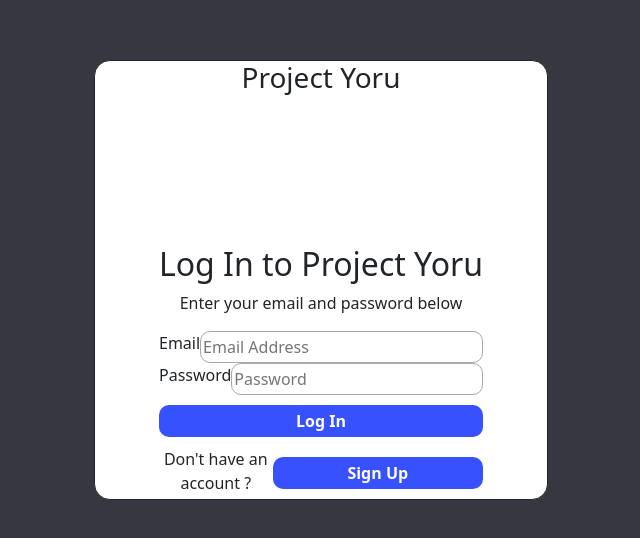
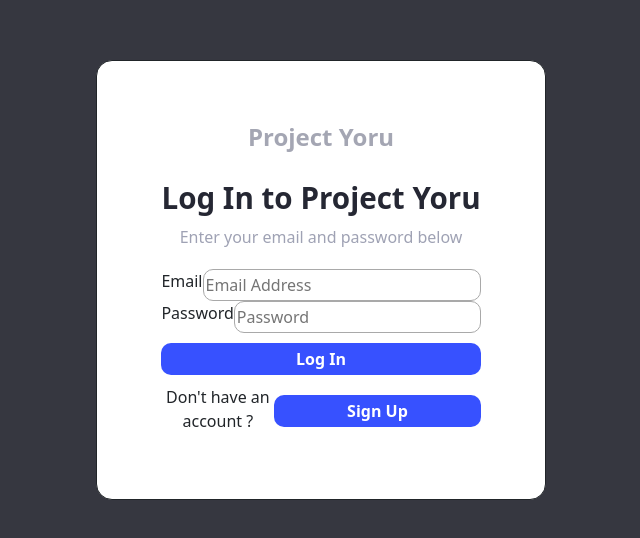
Before and after one commit to anirudhmakhana/Project-Yoru, a React (Create React App) app in the folder company-registration/: page / in a window 1280 px wide. Shown: the part 120-658 px from the top of the page, without its empty margins (319-959 px from the left). Built offline with nearby package versions, Linux system fonts and the light colour scheme; no server answers; what react-google-maps would draw is missing.

Commit message:
Create custom style for login page html component

```diff
--- a/company-registration/src/assets/style/login.css
+++ b/company-registration/src/assets/style/login.css
@@ -3,3 +3,27 @@
     flex: 1;
     justify-content: center;
 }
+
+h3 {
+    color: #A4A6B3;
+    font-weight: bold;
+    font-size: 1.5rem;
+}
+
+h2 {
+    font-weight: bold;
+    color: #252733;
+    font-size: 1.85rem;
+    margin-bottom: 10px;
+}
+
+p {
+    color: #9FA2B4;
+    margin-bottom: 20px;
+}
+
+div.logo {
+    display: flex;
+    margin-bottom: 20px;
+    flex: 0;
+}
```
